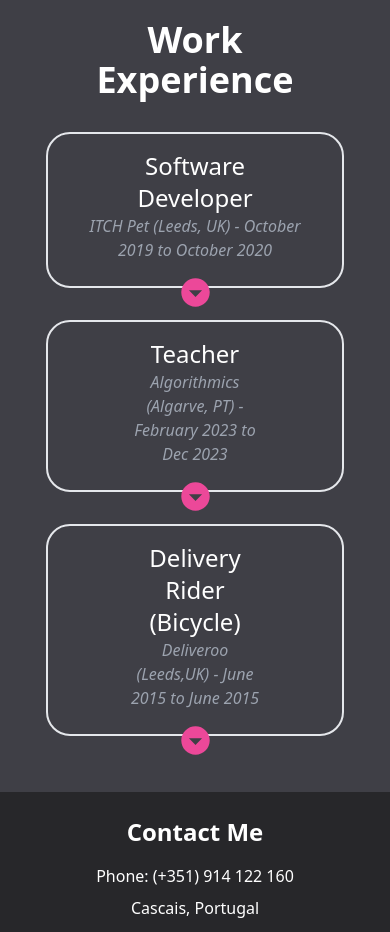
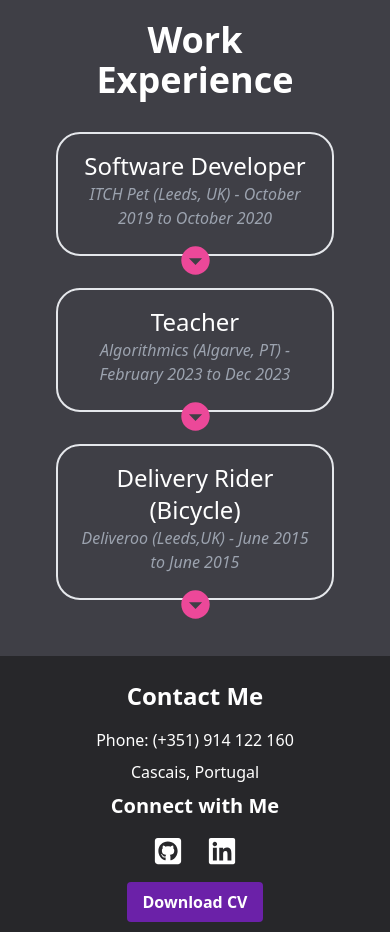
Before and after one commit to beboPepe/cv-landing-page, a React (Vite) app: page / in a window 390 px wide. Shown: the part 980-1912 px from the top of the page. Built offline with nearby package versions, Linux system fonts and the light colour scheme.

Commit message:
Finishing touches completed - could still improve the typography

```diff
--- a/src/components/Education.tsx
+++ b/src/components/Education.tsx
@@ -19,7 +19,7 @@ const Education = () => {
         <div className="flex justify-center">
           <div className="gap-8 flex flex-col">
             {/* Education 1 */}
-            <div className="p-4 px-10 items-center relative border-2 rounded-3xl">
+            <div className="py-4 px-4 md:px-10 items-center relative border-2 rounded-3xl">
               <h3 className="text-2xl text-center">BSc Computer Science</h3>
               <p className="text-gray-400 text-center italic mb-2">
                 Leeds Beckett University - 2014 to 2019
@@ -70,7 +70,7 @@ const Education = () => {
             </div>
 
             {/* Education 2 */}
-            <div className="p-4 px-10 items-center relative border-2 rounded-3xl">
+            <div className="py-4 px-4 md:px-10 items-center relative border-2 rounded-3xl">
               <h3 className="text-2xl text-center">
                 International Baccalaureate Diploma
               </h3>
--- a/src/components/Skills.tsx
+++ b/src/components/Skills.tsx
@@ -22,7 +22,7 @@ import { FaGamepad } from "react-icons/fa";
 
 const Skills = () => {
   return (
-    <section className="bg-zinc-700 text-white p-6">
+    <section className="bg-zinc-700 text-white">
       <div className="max-w-[40rem] mx-auto">
         <h1 className="text-4xl font-bold mb-8 text-center">Skills</h1>
 
--- a/src/components/WorkExp.tsx
+++ b/src/components/WorkExp.tsx
@@ -26,7 +26,7 @@ const WorkExp = () => {
         <div className="flex justify-center">
           <div className="gap-8 flex flex-col">
             {/* Job 1 */}
-            <div className="p-4 px-10 items-center relative border-2 rounded-3xl">
+            <div className="py-4 px-4 md:px-10 items-center relative border-2 rounded-3xl">
               <h3 className="text-2xl text-center">Software Developer</h3>
               <p className="text-gray-400 text-center italic mb-2">
                 ITCH Pet (Leeds, UK) - October 2019 to October 2020
@@ -71,7 +71,7 @@ const WorkExp = () => {
             </div>
 
             {/* Job 2 */}
-            <div className="p-4 px-20 items-center relative border-2 rounded-3xl">
+            <div className="py-4 px-4 md:px-10 items-center relative border-2 rounded-3xl">
               <h3 className="text-2xl text-center">Teacher</h3>
               <p className="text-gray-400 text-center italic mb-2">
                 Algorithmics (Algarve, PT) - February 2023 to Dec 2023
@@ -121,7 +121,7 @@ const WorkExp = () => {
             </div>
 
             {/* Job 3 */}
-            <div className="p-4 px-20 items-center relative border-2 rounded-3xl">
+            <div className="py-4 px-4 md:px-10 items-center relative border-2 rounded-3xl">
               <h3 className="text-2xl text-center">Delivery Rider (Bicycle)</h3>
               <p className="text-gray-400 text-center italic mb-2">
                 Deliveroo (Leeds,UK) - June 2015 to June 2015
```
